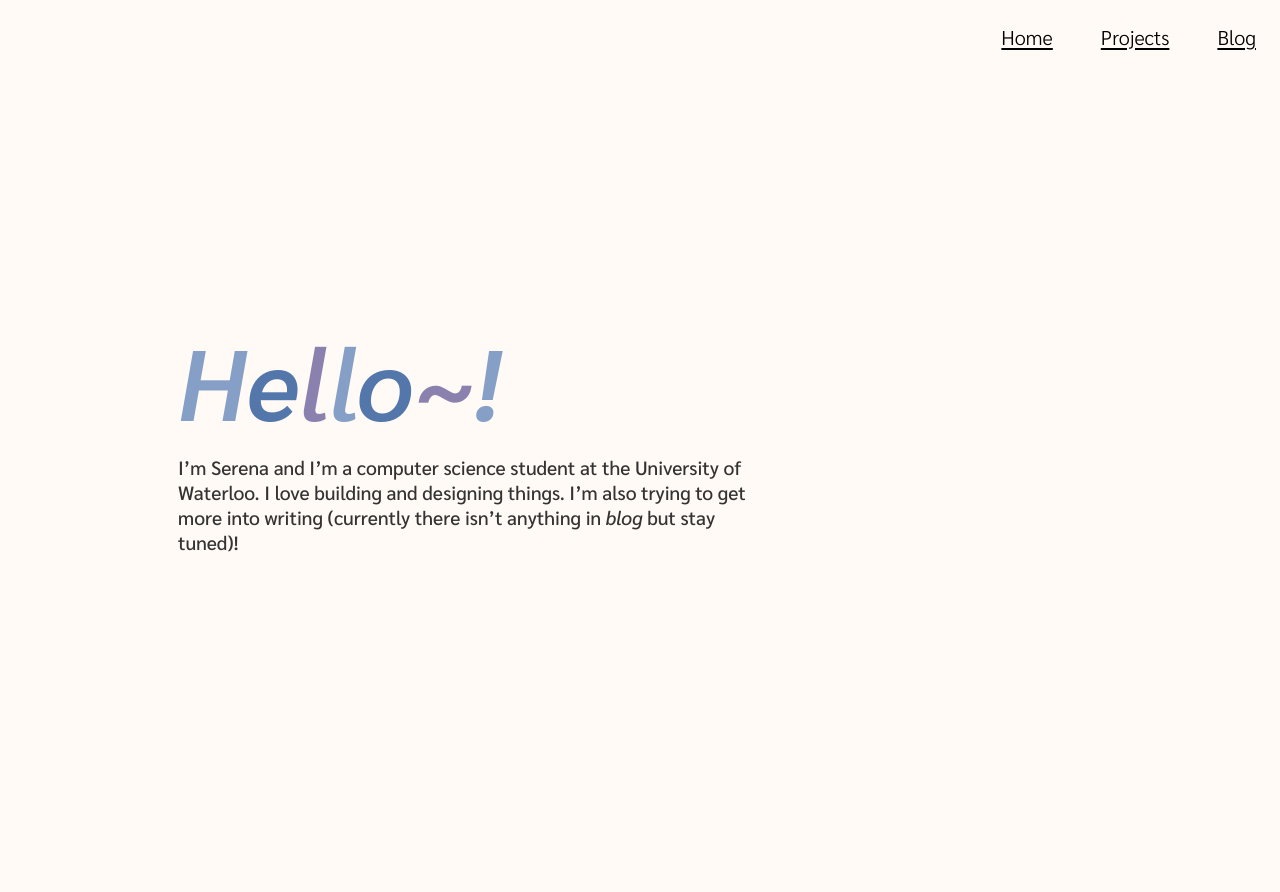
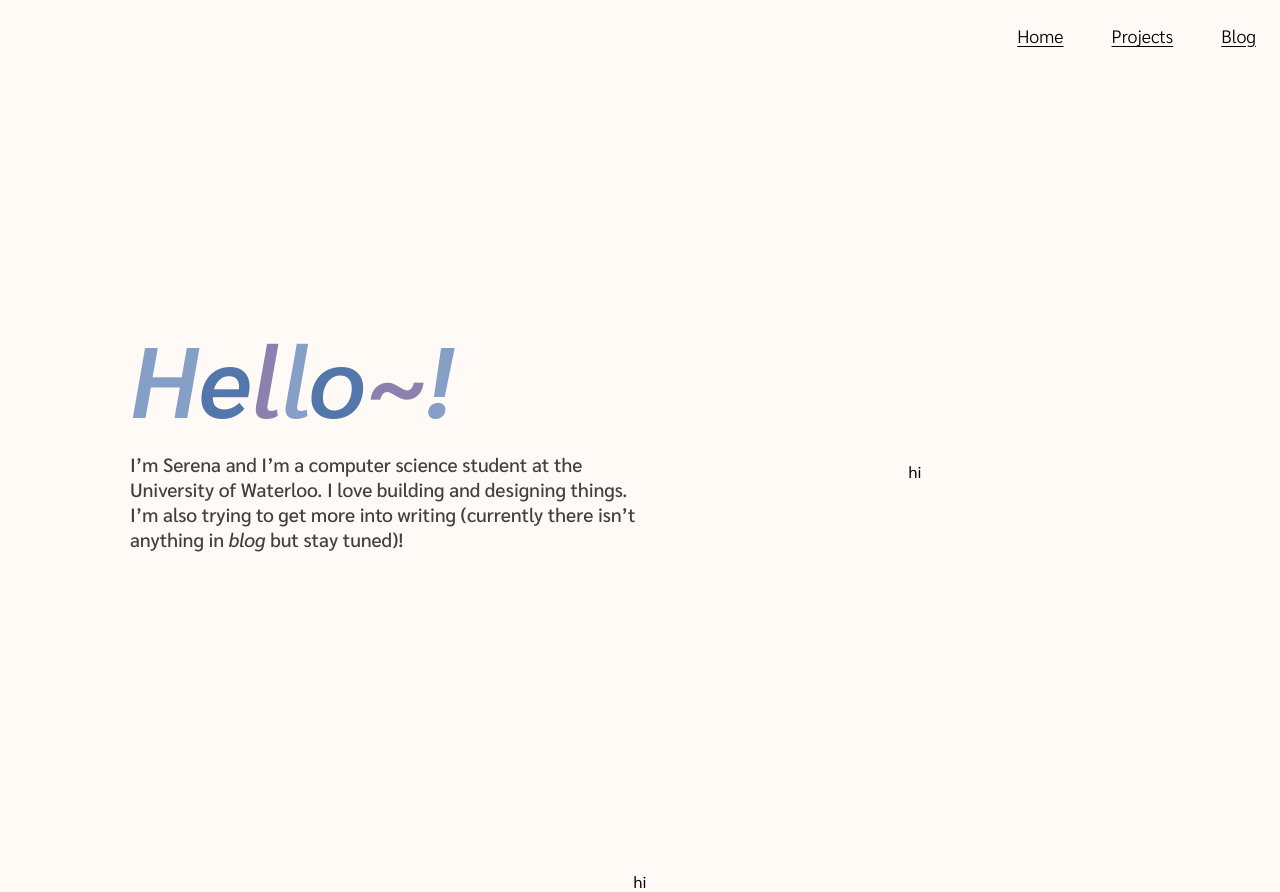
Before and after one commit to xuserena12/personal-website, a React (Create React App) app: page / in a window 1280 px wide. Built offline with nearby package versions, Linux system fonts and the light colour scheme.

Commit message:
finish hello page

```diff
--- a/src/assets/styles/styles.css
+++ b/src/assets/styles/styles.css
@@ -5,3 +5,8 @@
     --purple: #8A81AF;
     --darkgrey: #404040;
 }
+
+* {
+    margin: 0;
+    padding: 0;
+}
--- a/src/components/Navbar.css
+++ b/src/components/Navbar.css
@@ -18,6 +18,6 @@ li a {
     text-decoration: none;
     font-weight: 300;
     text-decoration: underline;
-    font-size: 20px;
+    font-size: 18px;
     text-underline-offset: 3px;
 }
--- a/src/pages/Home.css
+++ b/src/pages/Home.css
@@ -1,3 +1,51 @@
+.outer-container {
+    display: flex;
+    justify-content: space-between;
+    align-items: flex-start;
+    box-sizing: border-box;
+    padding: 0 110px;
+    height: 100vh;
+}
+
+.introduction-box {
+    flex: 1;
+    display: flex;
+    flex-direction: column;
+    align-items: flex-start;
+    justify-content: flex-start;
+    padding: 30vh 20px 0 20px;
+}
+
+.hello-container {
+    text-align: left;
+}
+
+.hello-text {
+    margin: 0;
+}
+
+.intro {
+    text-align: left;
+    margin-top: 0;
+    padding-top: 10px;
+    font-size: 1.2em;
+    color: var(--darkgrey);
+    max-width: 600px;
+    font-weight: 500;
+}
+
+.blog {
+    font-style: italic;
+}
+
+.rightside-image {
+    flex: 1;
+    display: flex;
+    align-items: center;
+    justify-content: center;
+    height: 100%;
+}
+
 .lightblue {
     color: var(--lightblue);
 }
@@ -15,44 +63,3 @@
     font-weight: 600;
     font-size: 100px;
 }
-
-.outer-container {
-    display: flex;
-    justify-content: flex-start;
-    align-items: flex-start;
-    height: 100vh;
-    box-sizing: border-box;
-    padding-left: 50px;
-}
-
-.introduction-box {
-    display: flex;
-    flex-direction: column;
-    align-items: flex-start;
-    justify-content: flex-start;
-    padding-top: 30vh;
-    padding-left: 16vh;
-
-}
-
-.hello-container {
-    text-align: left;
-}
-
-.hello-text {
-    margin: 0;
-}
-
-.intro {
-    text-align: left;
-    margin-top: 0;
-    padding-top: 10px;
-    font-size: 1.2em;
-    color: #333;
-    max-width: 600px;
-    font-weight: 500;
-}
-
-.blog {
-    font-style: italic;
-}
--- a/src/pages/Home.js
+++ b/src/pages/Home.js
@@ -2,6 +2,7 @@ import './Home.css';
 
 export default function Home() {
     return (
+        <div>
             <div className="outer-container">
                 <div className="introduction-box">
                     <div className="hello-container">
@@ -19,6 +20,11 @@ export default function Home() {
                         I&rsquo;m Serena and I&rsquo;m a computer science student at the University of Waterloo. I love building and designing things. I&rsquo;m also trying to get more into writing (currently there isn’t anything in <span className="blog">blog</span> but stay tuned)!
                     </div>
                 </div>
+                <div className="rightside-image">
+                    hi
+                </div>
+            </div>
+        <div>hi</div>
         </div>
     );
 }
```
Also changed, not shown: src/components/ProjectCard.js (added, +9 -0 lines), src/components/ProjectCard.css (added). Lines whose indentation alone changed are shown as unchanged.
